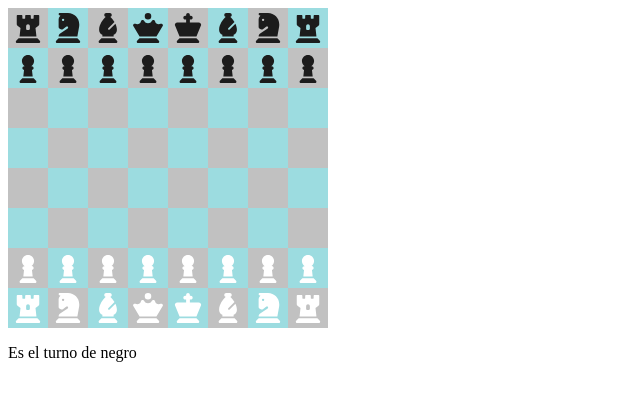
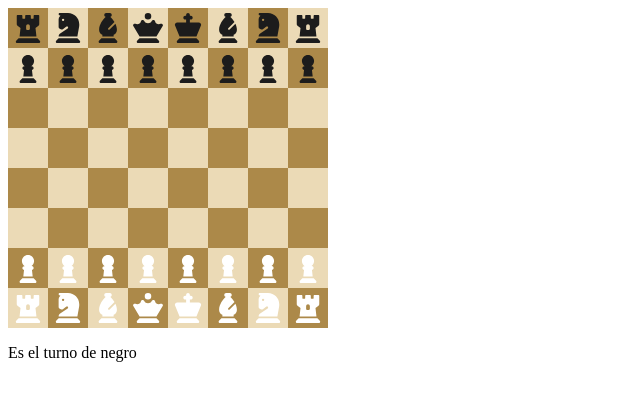
Before and after one commit to Danon04/Juego-Ajedrez, a plain HTML site: page index.html in a window 1280 px wide. Shown: the whole page, without its empty margins (0-640 px from the left). Drawn offline with Linux system fonts and the light colour scheme.

Commit message:
Cambio colores tablero.

```diff
--- a/styles.css
+++ b/styles.css
@@ -30,11 +30,11 @@ path {
 }
 
 .color1 {
-    background-color: rgb(193, 193, 193);
+    background-color: rgb(172, 137, 73);
 }
 
 .color2 {
-    background-color: rgb(156, 220, 224);
+    background-color: rgb(235, 218, 182);
 }
 
 .negro {
```
